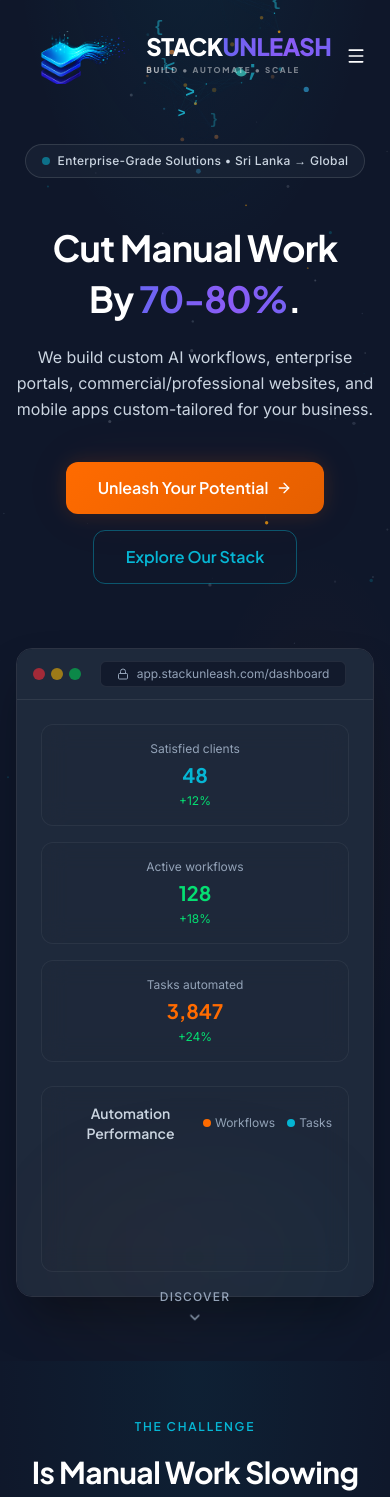
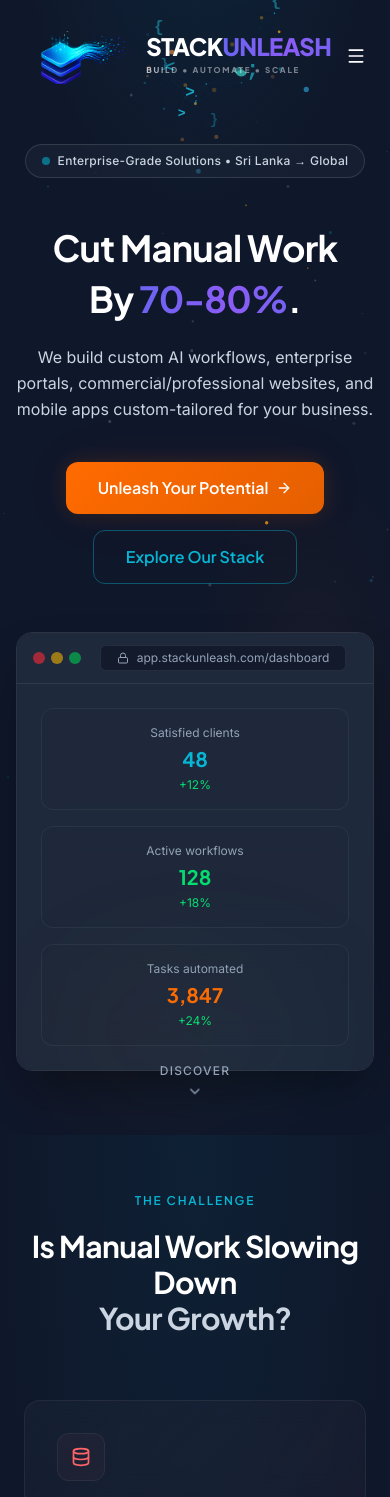
Before and after one commit to DhajaW/stackunleash, a Next.js app: page / in a window 390 px wide. Shown: the top 1497 px of the page. Built offline with nearby package versions, Linux system fonts and the light colour scheme.

Commit message:
Remove performance chart mockup placeholder from hero dashboard and adjust margin-top spacing

```diff
--- a/src/components/Hero.tsx
+++ b/src/components/Hero.tsx
@@ -507,7 +507,7 @@
         </div>
 
         {/* Dashboard mockup */}
-        <div className="animate-fade-up animate-delay-500 mt-16 sm:mt-20 relative">
+        <div className="animate-fade-up animate-delay-500 mt-12 sm:mt-16 relative">
           <div className="relative mx-auto max-w-4xl rounded-2xl border border-border-light overflow-hidden shadow-2xl shadow-black/40">
             {/* Browser chrome */}
             <div className="flex items-center gap-2 px-4 py-3 bg-navy-light border-b border-border">
@@ -528,7 +528,7 @@
             </div>
             {/* Dashboard content */}
             <div className="bg-navy-light p-6 sm:p-8">
-              <div className="grid grid-cols-1 sm:grid-cols-3 gap-4 mb-6">
+              <div className="grid grid-cols-1 sm:grid-cols-3 gap-4">
                 {[
                   { label: "Satisfied clients", value: "48", change: "+12%", color: "text-cyan" },
                   { label: "Active workflows", value: "128", change: "+18%", color: "text-green-400" },
@@ -543,30 +543,6 @@
                     <p className="text-xs text-green-400 mt-1">{stat.change}</p>
                   </div>
                 ))}
-              </div>
-              {/* Chart placeholder */}
-              <div className="glass-card rounded-xl p-4 sm:p-6">
-                <div className="flex items-center justify-between mb-4">
-                  <p className="text-sm font-semibold text-text-secondary" style={{ fontFamily: "var(--font-heading)" }}>Automation Performance</p>
-                  <div className="flex gap-3 text-xs text-text-muted">
-                    <span className="flex items-center gap-1"><span className="w-2 h-2 rounded-full bg-orange" />Workflows</span>
-                    <span className="flex items-center gap-1"><span className="w-2 h-2 rounded-full bg-cyan" />Tasks</span>
-                  </div>
-                </div>
-                <div className="flex items-end gap-1 h-24 sm:h-32">
-                  {[40, 65, 45, 80, 55, 90, 70, 95, 60, 85, 75, 100].map((h, i) => (
-                    <div key={i} className="flex-1 flex flex-col gap-1">
-                      <div
-                        className="w-full rounded-sm bg-gradient-to-t from-orange/60 to-orange/20"
-                        style={{ height: `${h * 0.8}%` }}
-                      />
-                      <div
-                        className="w-full rounded-sm bg-gradient-to-t from-cyan/60 to-cyan/20"
-                        style={{ height: `${h * 0.5}%` }}
-                      />
-                    </div>
-                  ))}
-                </div>
               </div>
             </div>
           </div>
```
